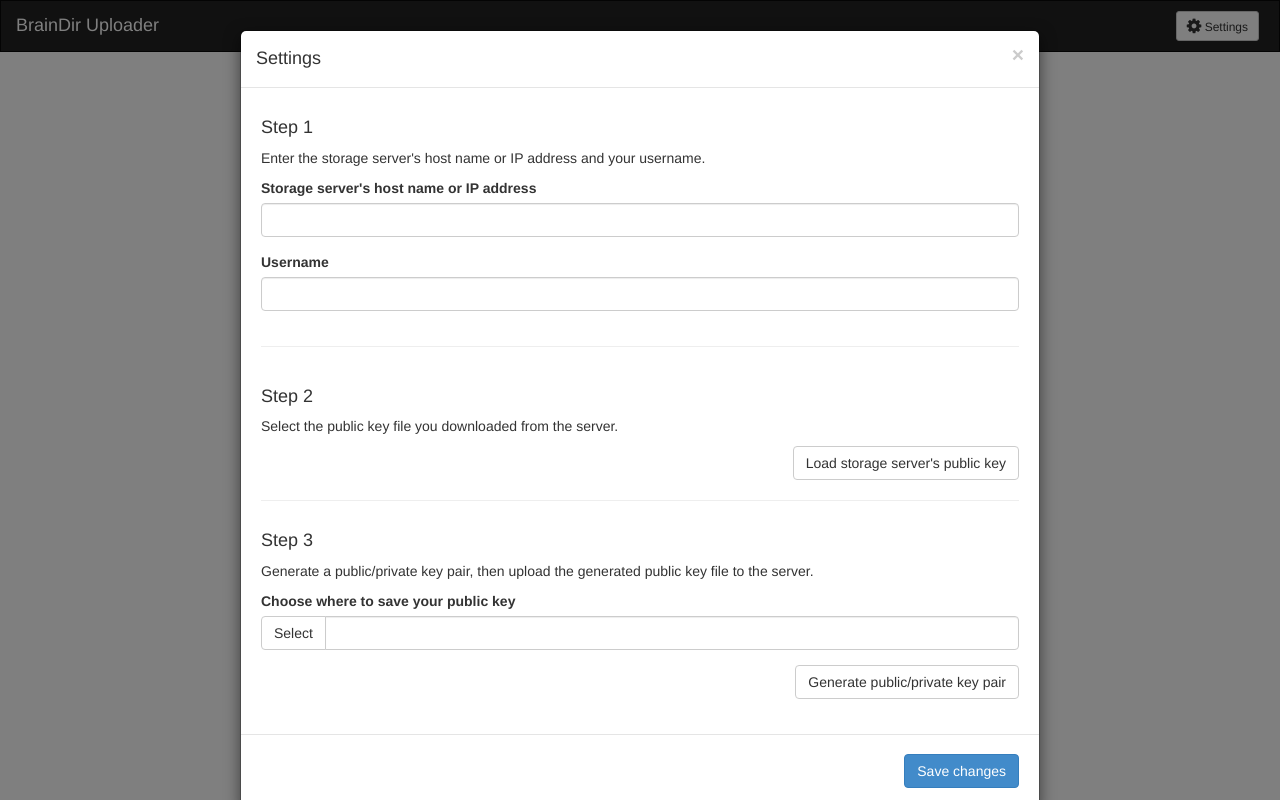
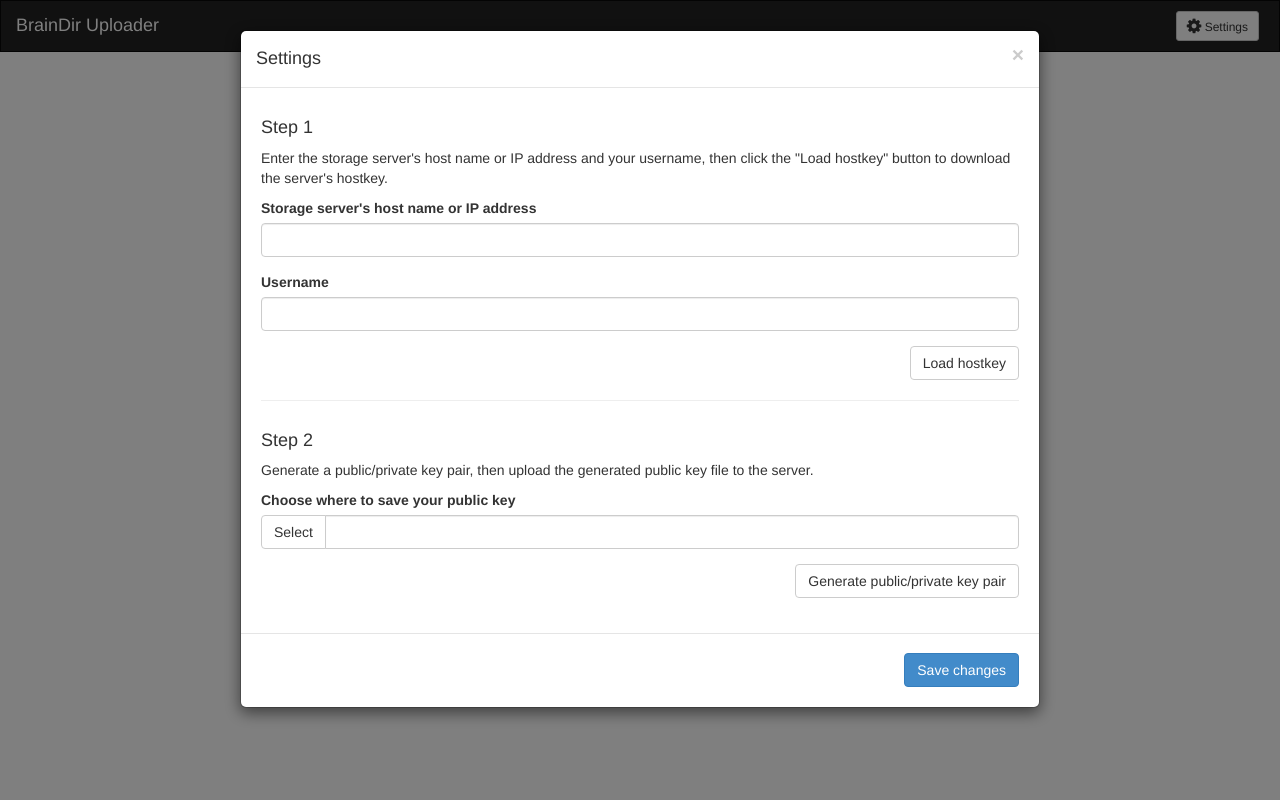
Before and after one commit to jeremymoreau/braindir_uploader, a Python web app: template desktop/templates/view_1.html in a window 1280 px wide, after a click on "Settings". Run offline with Jinja, Linux system fonts and the light colour scheme; the template is opened without the code that fills it, so the values that code supplies are empty.

Commit message:
add alert dialog to ask user if they want to load the hostkey

```diff
--- a/desktop/templates/view_1.html
+++ b/desktop/templates/view_1.html
@@ -161,7 +161,9 @@
 		      <div class="modal-body">
               <div style="overflow: hidden;">
 		      	<h4>Step 1</h4>
-		      	<p>Enter the storage server's host name or IP address and your username.</p>
+		      	<p>Enter the storage server's host name or IP address and your username, then
+                   click the "Load hostkey" button to download the server's hostkey.
+                </p>
 		        <div class="form-group">
                     <label for="hostname_field">Storage server's host name or IP address</label>
                     <input type="text" class="form-control" id="hostname_field">
@@ -170,25 +172,33 @@
                     <label for="username_field">Username</label>
                     <input type="text" class="form-control" id="username_field">
                 </div>
+
+                <div style="overflow: hidden;">
+                <button type="button" class="btn btn-default pull-right" id="load_hostkey_btn">
+                    Load hostkey
+                </button>
+                </div>
+
+                <div class="alert alert-warning fade in" id="hostkey_alert" style="overflow: hidden; display: none;">
+                  <h4>Please verify the authenticity of host&nbsp;</h4>
+                  <span>The authenticity of host&nbsp;</span><br>
+                  <span>RSA key fingerprint is&nbsp;</span><br>
+                  <span>Are you sure you want to load the hostkey?</span><br>
+                  <p style="float: right;">
+                    <button type="button" class="btn btn-danger" id="close_hostkey_alert_btn">
+                        Cancel
+                    </button>
+                    <button type="button" class="btn btn-default">
+                        Load hostkey
+                    </button>
+                  </p>
+                </div>
 		      </div>
 
               <hr>
-              <!--<div class="vertical_spacer"></div>-->
-
-		      <div class="vertical_spacer"></div>
-		      <div style="overflow: hidden;">
-		      	<h4>Step 2</h4>
-		      	<p>Select the public key file you downloaded from the server.</p>
-		        <button type="button" class="btn btn-default pull-right" id="server_public_key_btn">
-                    Load storage server's public key
-                </button>
-		      </div>
-
-              <hr>
-		      <!--<div class="vertical_spacer"></div>-->
 
 		        <div style="overflow: hidden;">
-		        <h4>Step 3</h4>
+		        <h4>Step 2</h4>
 		        <p>Generate a public/private key pair, then upload the generated public key file to the
 			       server.
 		        </p>
@@ -453,10 +463,19 @@
             Sijax.request('check_settings');
 
 
-			// open file dialog to choose server public key
-			$('#server_public_key_btn').click(function() {
+			// Load hostkey
+			$('#load_hostkey_btn').click(function() {
 				Sijax.request('get_hostkey_fingerprint', [$('#hostname_field').val()]);
 			});
+
+            // Close hostkey alert
+            $('#close_hostkey_alert_btn').click(function() {
+                    $('#hostkey_alert').hide();
+                    $('#load_hostkey_btn').show();
+                    $('#hostkey_alert > h4').html('Please verify the authenticity of host&nbsp;');
+                    $('#hostkey_alert > span:eq(0)').html('The authenticity of host&nbsp;');
+                    $('#hostkey_alert > span:eq(1)').html('RSA key fingerprint is&nbsp;');
+                    });
 
 			// open file dialog to choose save path for generated public key
 			$('#public_key_save_path_btn').click(function() {
```
Also changed, not shown: desktop/gui.py (+8 -1 lines).
